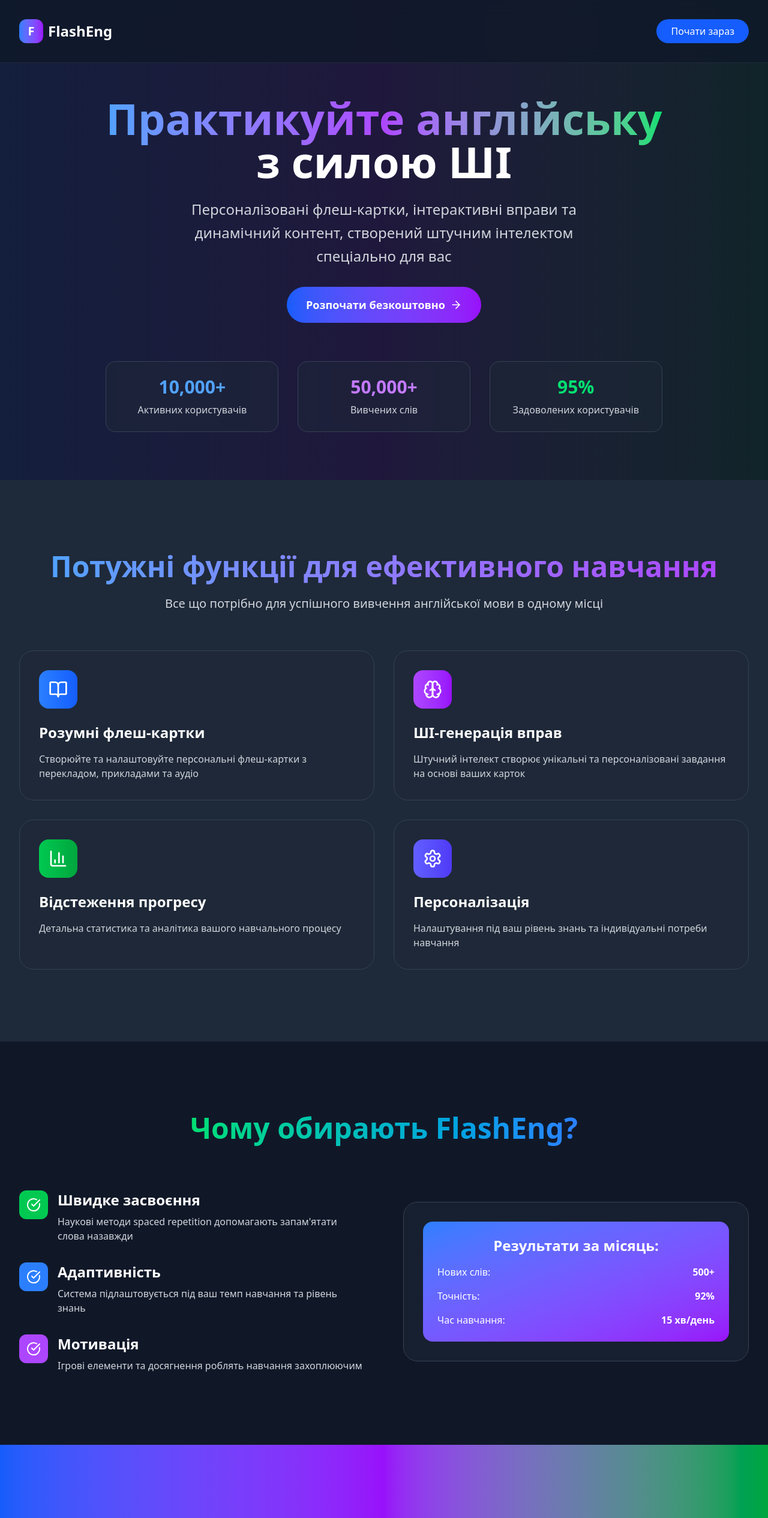
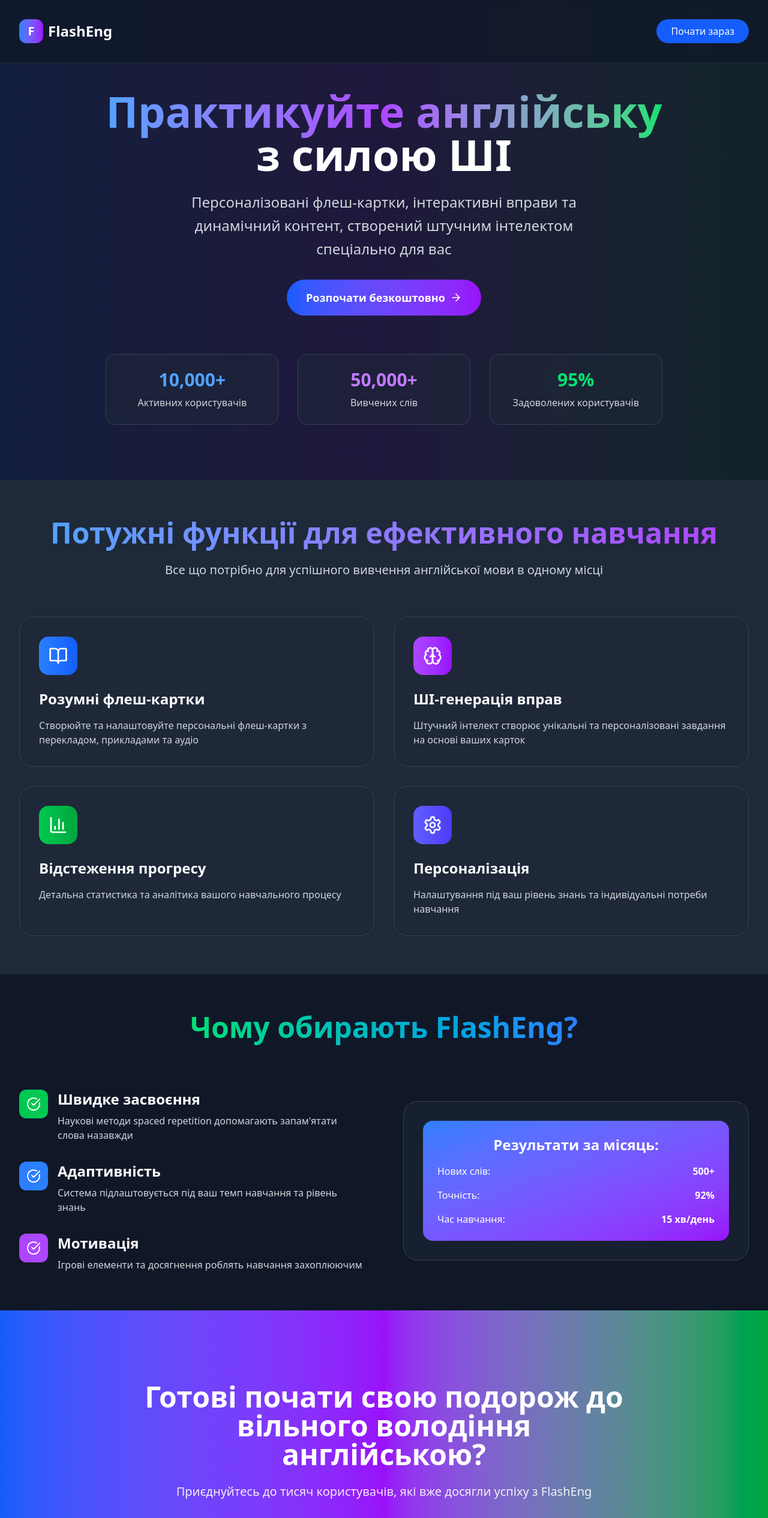
Before and after one commit to Andr2288/high_load_systems_project, a React (Vite) app in the folder FLASH_ENG/frontend/: page / in a window 1280 px wide. Shown: the top 2530 px of the page at 60% size. Built offline with nearby package versions, Linux system fonts and the light colour scheme; no server answers.

Commit message:
Design Enhancements

```diff
--- a/FLASH_ENG/frontend/src/pages/LandingPage.jsx
+++ b/FLASH_ENG/frontend/src/pages/LandingPage.jsx
@@ -28,7 +28,7 @@
     return (
         <div className="bg-gray-900 text-white min-h-screen">
             {/* Navigation */}
-            <nav className="fixed w-full z-50 bg-gray-900/80 backdrop-blur-md border-b border-gray-800">
+            <nav className="fixed w-full z-50 bg-gray-900/80 backdrop-blur-xs border-b border-gray-800">
                 <div className="max-w-7xl mx-auto px-4 sm:px-6 lg:px-8">
                     <div className="flex justify-between items-center py-8">
                         <div className="flex items-center space-x-2">
@@ -48,7 +48,7 @@
             </nav>
 
             {/* Hero Section */}
-            <section className="min-h-screen flex items-center justify-center relative overflow-hidden pt-20">
+            <section className="min-h-screen flex items-center justify-center relative overflow-hidden pt-30">
                 <div className="absolute inset-0 bg-gradient-to-r from-blue-900/20 via-purple-900/20 to-green-900/20"></div>
 
                 <div className="max-w-7xl mx-auto px-4 sm:px-6 lg:px-8 text-center relative z-10">
@@ -76,7 +76,7 @@
                     </div>
 
                     {/* Stats */}
-                    <div className="grid grid-cols-1 md:grid-cols-3 gap-8 mt-16">
+                    <div className="grid grid-cols-1 md:grid-cols-3 gap-8 my-16">
                         <div className="bg-gray-800/50 backdrop-blur-sm rounded-2xl p-6 border border-gray-700 hover:border-blue-500 transition-all duration-300 hover:transform hover:scale-105">
                             <div className="text-3xl font-bold text-blue-400 mb-2">10,000+</div>
                             <div className="text-gray-300">Активних користувачів</div>
@@ -94,7 +94,7 @@
             </section>
 
             {/* Features Section */}
-            <section id="features" className="py-30 bg-gray-800">
+            <section id="features" className="py-16 bg-gray-800">
                 <div className="max-w-7xl mx-auto px-4 sm:px-6 lg:px-8">
                     <div className="text-center mb-16">
                         <h2 className="text-4xl md:text-5xl font-bold mb-6">
@@ -150,7 +150,7 @@
             </section>
 
             {/* Benefits Section */}
-            <section id="benefits" className="py-30 bg-gray-900">
+            <section id="benefits" className="py-16 bg-gray-900">
                 <div className="max-w-7xl mx-auto px-4 sm:px-6 lg:px-8">
                     <div className="text-center mb-20">
                         <h2 className="text-4xl md:text-5xl font-bold mb-6">
```
